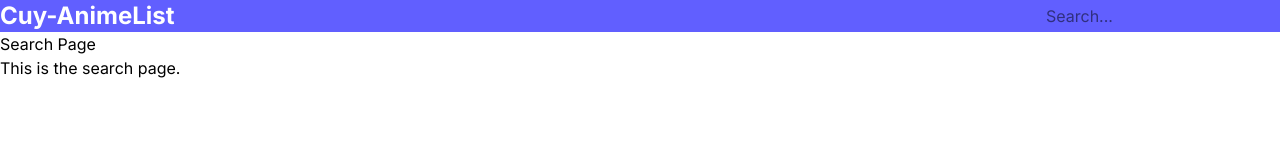
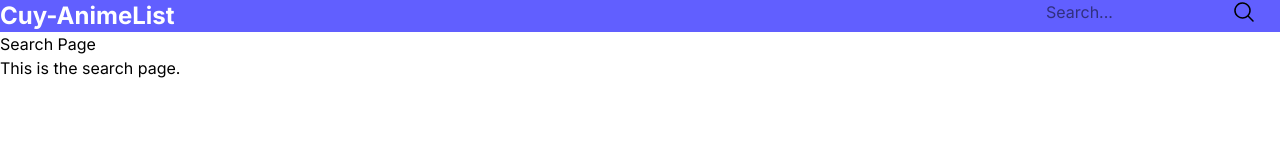
Before and after one commit to AWP22nd/Cuy-Un4, a Next.js app in the folder cuyanimelist/: page /search in a window 1280 px wide. Shown: the top 160 px of the page. Built offline with nearby package versions, Linux system fonts and the light colour scheme.

Commit message:
Replace input with InputSearch component in Navbar

```diff
--- a/cuyanimelist/src/components/Navbar/index.js
+++ b/cuyanimelist/src/components/Navbar/index.js
@@ -1,11 +1,12 @@
 import Link from "next/link";
+import InputSearch from "./InputSearch";
 
 const Navbar = () => {
     return (
         <header className="bg-indigo-500">
             <div className="flex md:flex-row flex-col justify-between p-5 gap-1">
                 <Link href="/" className="font-bold text-white text-2xl">Cuy-AnimeList</Link>
-                <input placeholder="Search..." className="" />
+                <InputSearch />
             </div>
         </header>
     )
```
